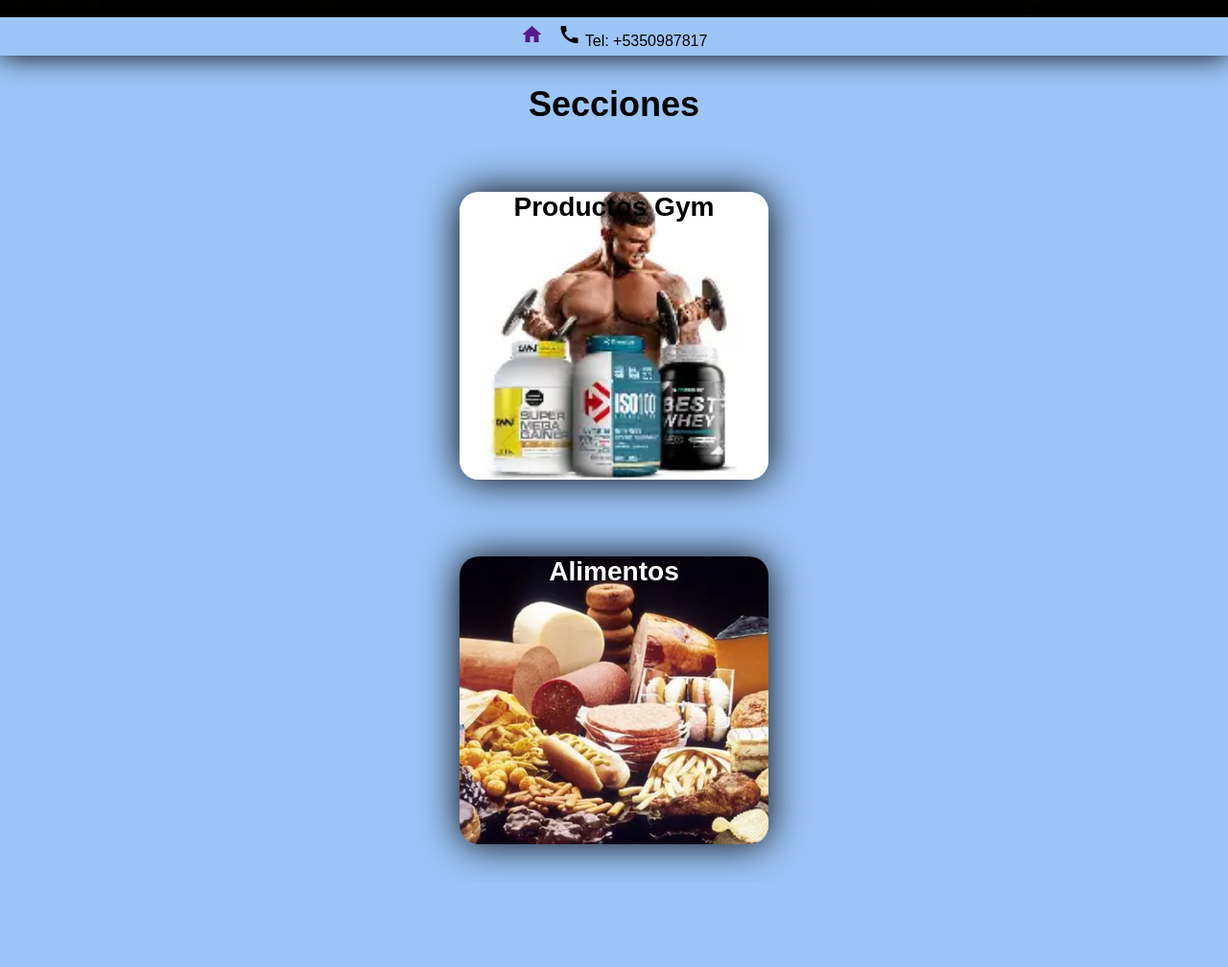
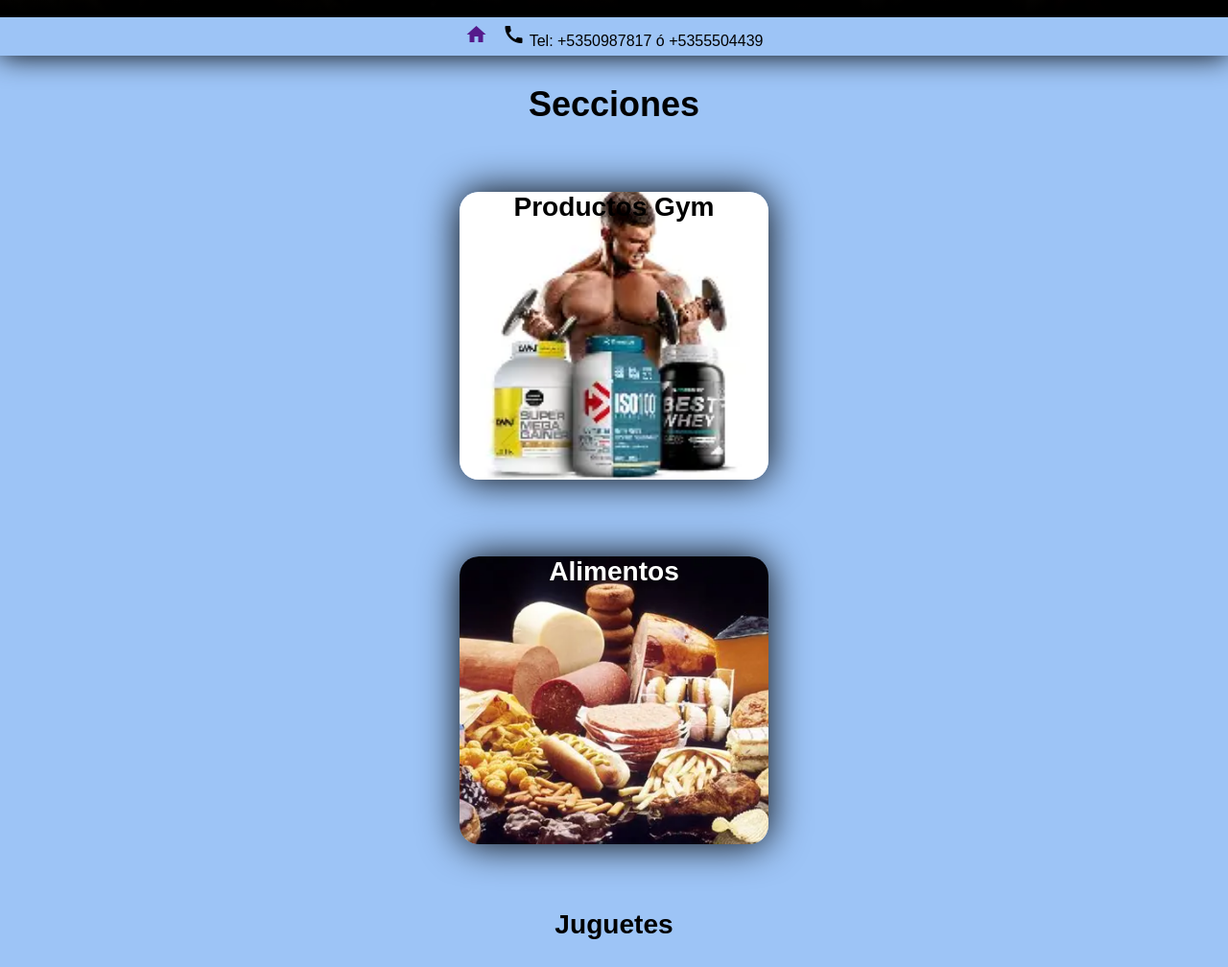
Before and after one commit to ysos230291/Pinar-Vende, a plain HTML site: page index.html in a window 1280 px wide. Shown: the part 622-1630 px from the top of the page at 96% size. Before the commit the page ends 1542 px from the top, so only its background shows below. Drawn offline with Linux system fonts and the light colour scheme.

Commit message:
Update index.html

```diff
--- a/index.html
+++ b/index.html
@@ -28,7 +28,7 @@
 
             <li class="hor_items">
                 <span class="material-icons">call</span>
-                Tel: +5350987817
+                Tel: +5350987817 ó +5355504439
             </li>
         </ul>
     </div>
@@ -50,6 +50,12 @@
             </div>
         </a>
 
+        <a class="link_juguetes" href="html/juguetes.html">
+            <div class="juguetes">
+                <h3>Juguetes</h3>
+            </div>
+        </a>
+
     </main>
     <!--aside-->
     <!--footer-->
```
